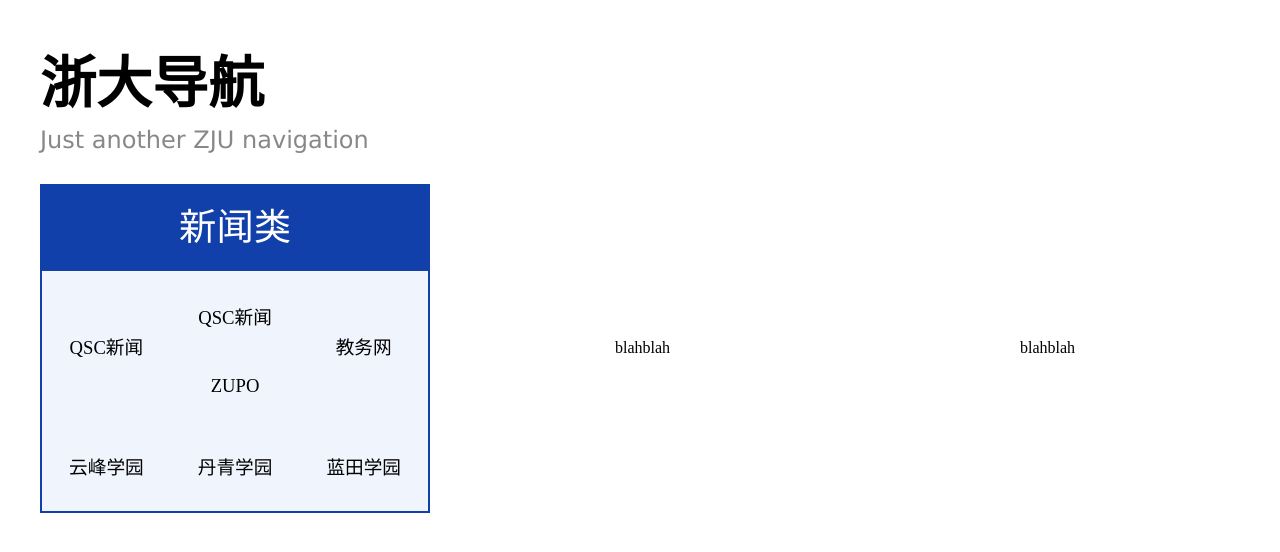
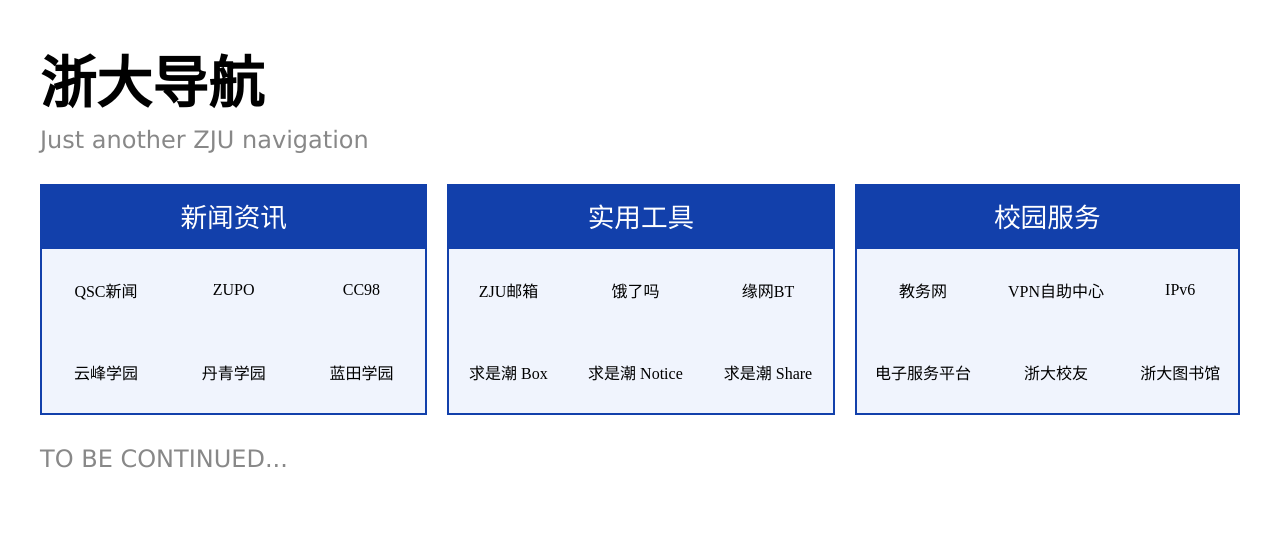
Before and after one commit to zhudhjen/ZJU-Navigation, a plain HTML site: page index.html in a window 1280 px wide. Drawn offline with Linux system fonts and the light colour scheme.

Commit message:
general look

```diff
--- a/index.html
+++ b/index.html
@@ -9,7 +9,7 @@
 		p
 		{
 			font-family: "黑体";  /*帖子里的那个"ST Heiti"在我本地没有显示，不知道为什么*/
-			font-size: 14pt;
+			font-size: 12pt;
 			text-decoration: none;
 			text-align: center;
 			vertical-align: center;
@@ -20,6 +20,7 @@
 			color: black;
 			background: #F0F4FD;
 			padding: 8px;
+			cursor: pointer;
 		}
 
 		.ContentHover
@@ -27,6 +28,7 @@
 			color: black;
 			background: #ABBEEA;
 			padding: 8px;
+			cursor: pointer;
 		}
 
 		.ContentDown
@@ -34,6 +36,7 @@
 			color: #FFFFFF;
 			background: #23428A;
 			padding: 8px;
+			cursor: pointer;
 		}
 
 		/*a {
@@ -54,6 +57,7 @@
 			text-align: left;
 			font-size: 42pt;
 			line-height: 0;
+			cursor: default;
 		}
 
 		.subTitle
@@ -63,13 +67,15 @@
 			color: #888888;
 			font-size: 18pt;
 			line-height: 0;
+			cursor: default;
 		}
 
 		.colname
 		{
-			font-size: 28pt;
+			font-size: 20pt;
 			color: white;
 			line-height: 0;
+			cursor: default;
 		}
 	</style>
 
@@ -82,12 +88,12 @@
 					<p class="subTitle">Just another ZJU navigation</p>
 				</td>
 			</tr>
-			<tr>	<!--这一块如果用div就可以避免嵌套表格了，会优美很多，可惜没成功T T href="http://www.qsc.zju.edu.cn/index.php/category/new/"-->
+			<tr>	<!--这一块如果用div就可以避免嵌套表格了-->
 				<td width="400" align="middle">
 					<table class="cTable" bgcolor="#F0F4FD" cellpadding="5" cellspacing="0" frame="box">
 						<tr bgcolor="#1240ab">
 							<td colspan="3">
-								<p class="colname">新闻类</p>
+								<p class="colname">新闻资讯</p>
 							</td>
 						</tr>
 						<tr>
@@ -97,42 +103,128 @@
 								</div>
 							</td>
 							<td>
-								<div class="Content" onmouseover="this.className='ContentHover'" onmouseout="this.className='Content'" onmousedown="this.className='ContentDown'" onmouseup="this.className='ContentHover'" onclick="location='http://www.qsc.zju.edu.cn/index.php/category/new/'">
-									<p>QSC新闻</p>
+								<div class="Content" onmouseover="this.className='ContentHover'" onmouseout="this.className='Content'" onmousedown="this.className='ContentDown'" onmouseup="this.className='ContentHover'" onclick="location='http://zupo.zju.edu.cn/'">
+									<p>ZUPO</p>
 								</div>
-
-								<p>ZUPO</p>
 							</td>
 							<td>
-								<div class="Content" onmouseover="this.className='ContentHover'" onmouseout="this.className='Content'" onmousedown="this.className='ContentDown'" onmouseup="this.className='ContentHover'" onclick="location='http://www.qsc.zju.edu.cn/index.php/category/new/'">
-									<p>教务网</p>
+								<div class="Content" onmouseover="this.className='ContentHover'" onmouseout="this.className='Content'" onmousedown="this.className='ContentDown'" onmouseup="this.className='ContentHover'" onclick="location=''">
+									<p>CC98</p>
 								</div>
 							</td>
 						</tr>
 						<tr>
 							<td>
-								<div class="Content" onmouseover="this.className='ContentHover'" onmouseout="this.className='Content'" onmousedown="this.className='ContentDown'" onmouseup="this.className='ContentHover'" onclick="location='http://www.qsc.zju.edu.cn/index.php/category/new/'">
+								<div class="Content" onmouseover="this.className='ContentHover'" onmouseout="this.className='Content'" onmousedown="this.className='ContentDown'" onmouseup="this.className='ContentHover'" onclick="location='http://yunfeng.zju.edu.cn/'">
 									<p>云峰学园</p>
 								</div>
 							</td>
 							<td>
-								<div class="Content" onmouseover="this.className='ContentHover'" onmouseout="this.className='Content'" onmousedown="this.className='ContentDown'" onmouseup="this.className='ContentHover'" onclick="location='http://www.qsc.zju.edu.cn/index.php/category/new/'">
+								<div class="Content" onmouseover="this.className='ContentHover'" onmouseout="this.className='Content'" onmousedown="this.className='ContentDown'" onmouseup="this.className='ContentHover'" onclick="location='http://dqxy.zju.edu.cn/'">
 									<p>丹青学园</p>
 								</div>
 							</td>
 							<td>
-								<div class="Content" onmouseover="this.className='ContentHover'" onmouseout="this.className='Content'" onmousedown="this.className='ContentDown'" onmouseup="this.className='ContentHover'" onclick="location='http://www.qsc.zju.edu.cn/index.php/category/new/'">
+								<div class="Content" onmouseover="this.className='ContentHover'" onmouseout="this.className='Content'" onmousedown="this.className='ContentDown'" onmouseup="this.className='ContentHover'" onclick="location='http://lantian.zju.edu.cn/chinese/'">
 									<p>蓝田学园</p>
+								</div>
+							</td>
+						</tr>
+						<!--其实还有很多，现在只是做个样子，以后补全-->
+					</table>
+				</td>
+
+				<td width="400" align="middle">
+					<table class="cTable" bgcolor="#F0F4FD" cellpadding="5" cellspacing="0" frame="box">
+						<tr bgcolor="#1240ab">
+							<td colspan="3">
+								<p class="colname">实用工具</p>
+							</td>
+						</tr>
+						<tr>
+							<td>
+								<div class="Content" onmouseover="this.className='ContentHover'" onmouseout="this.className='Content'" onmousedown="this.className='ContentDown'" onmouseup="this.className='ContentHover'" onclick="location='http://mail.zju.edu.cn'">
+									<p>ZJU邮箱</p>
+								</div>
+							</td>
+							<td>
+								<div class="Content" onmouseover="this.className='ContentHover'" onmouseout="this.className='Content'" onmousedown="this.className='ContentDown'" onmouseup="this.className='ContentHover'" onclick="location='http://ele.me/'">
+									<p>饿了吗</p>
+								</div>
+							</td>
+							<td>
+								<div class="Content" onmouseover="this.className='ContentHover'" onmouseout="this.className='Content'" onmousedown="this.className='ContentDown'" onmouseup="this.className='ContentHover'" onclick="location='http://luckweb.057101.com/bt2/index.asp'">
+									<p>缘网BT</p>
+								</div>
+							</td>
+						</tr>
+						<tr>
+							<td>
+								<div class="Content" onmouseover="this.className='ContentHover'" onmouseout="this.className='Content'" onmousedown="this.className='ContentDown'" onmouseup="this.className='ContentHover'" onclick="location='http://box.myqsc.com/'">
+									<p>求是潮 Box</p>
+								</div>
+							</td>
+							<td>
+								<div class="Content" onmouseover="this.className='ContentHover'" onmouseout="this.className='Content'" onmousedown="this.className='ContentDown'" onmouseup="this.className='ContentHover'" onclick="location='http://notice.myqsc.com/'">
+									<p>求是潮 Notice</p>
+								</div>
+							</td>
+							<td>
+								<div class="Content" onmouseover="this.className='ContentHover'" onmouseout="this.className='Content'" onmousedown="this.className='ContentDown'" onmouseup="this.className='ContentHover'" onclick="location='http://share.myqsc.com/'">
+									<p>求是潮 Share</p>
 								</div>
 							</td>
 						</tr>
 					</table>
 				</td>
+
 				<td width="400" align="middle">
-					blahblah
+										<table class="cTable" bgcolor="#F0F4FD" cellpadding="5" cellspacing="0" frame="box">
+						<tr bgcolor="#1240ab">
+							<td colspan="3">
+								<p class="colname">校园服务</p>
+							</td>
+						</tr>
+						<tr>
+							<td>
+								<div class="Content" onmouseover="this.className='ContentHover'" onmouseout="this.className='Content'" onmousedown="this.className='ContentDown'" onmouseup="this.className='ContentHover'" onclick="location='http://jwbinfosys.zju.edu.cn/default2.aspx'">
+									<p>教务网</p>
+								</div>
+							</td>
+							<td>
+								<div class="Content" onmouseover="this.className='ContentHover'" onmouseout="this.className='Content'" onmousedown="this.className='ContentDown'" onmouseup="this.className='ContentHover'" onclick="location='http://myvpn.zju.edu.cn/'">
+									<p>VPN自助中心</p>
+								</div>
+							</td>
+							<td>
+								<div class="Content" onmouseover="this.className='ContentHover'" onmouseout="this.className='Content'" onmousedown="this.className='ContentDown'" onmouseup="this.className='ContentHover'" onclick="location='http://ipv6.zju.edu.cn/'">
+									<p>IPv6</p>
+								</div>
+							</td>
+						</tr>
+						<tr>
+							<td>
+								<div class="Content" onmouseover="this.className='ContentHover'" onmouseout="this.className='Content'" onmousedown="this.className='ContentDown'" onmouseup="this.className='ContentHover'" onclick="location='http://elife.zju.edu.cn/'">
+									<p>电子服务平台</p>
+								</div>
+							</td>
+							<td>
+								<div class="Content" onmouseover="this.className='ContentHover'" onmouseout="this.className='Content'" onmousedown="this.className='ContentDown'" onmouseup="this.className='ContentHover'" onclick="location='http://zuaa.zju.edu.cn/'">
+									<p>浙大校友</p>
+								</div>
+							</td>
+							<td>
+								<div class="Content" onmouseover="this.className='ContentHover'" onmouseout="this.className='Content'" onmousedown="this.className='ContentDown'" onmouseup="this.className='ContentHover'" onclick="location='http://libweb.zju.edu.cn/libweb/'">
+									<p>浙大图书馆</p>
+								</div>
+							</td>
+						</tr>
+					</table>
 				</td>
-				<td width="400" align="middle">
-					blahblah
+			</tr>
+			<tr>
+				<td colspan="3">
+					<p class="subTitle">TO BE CONTINUED...</p>
 				</td>
 			</tr>
 		</table>
```
